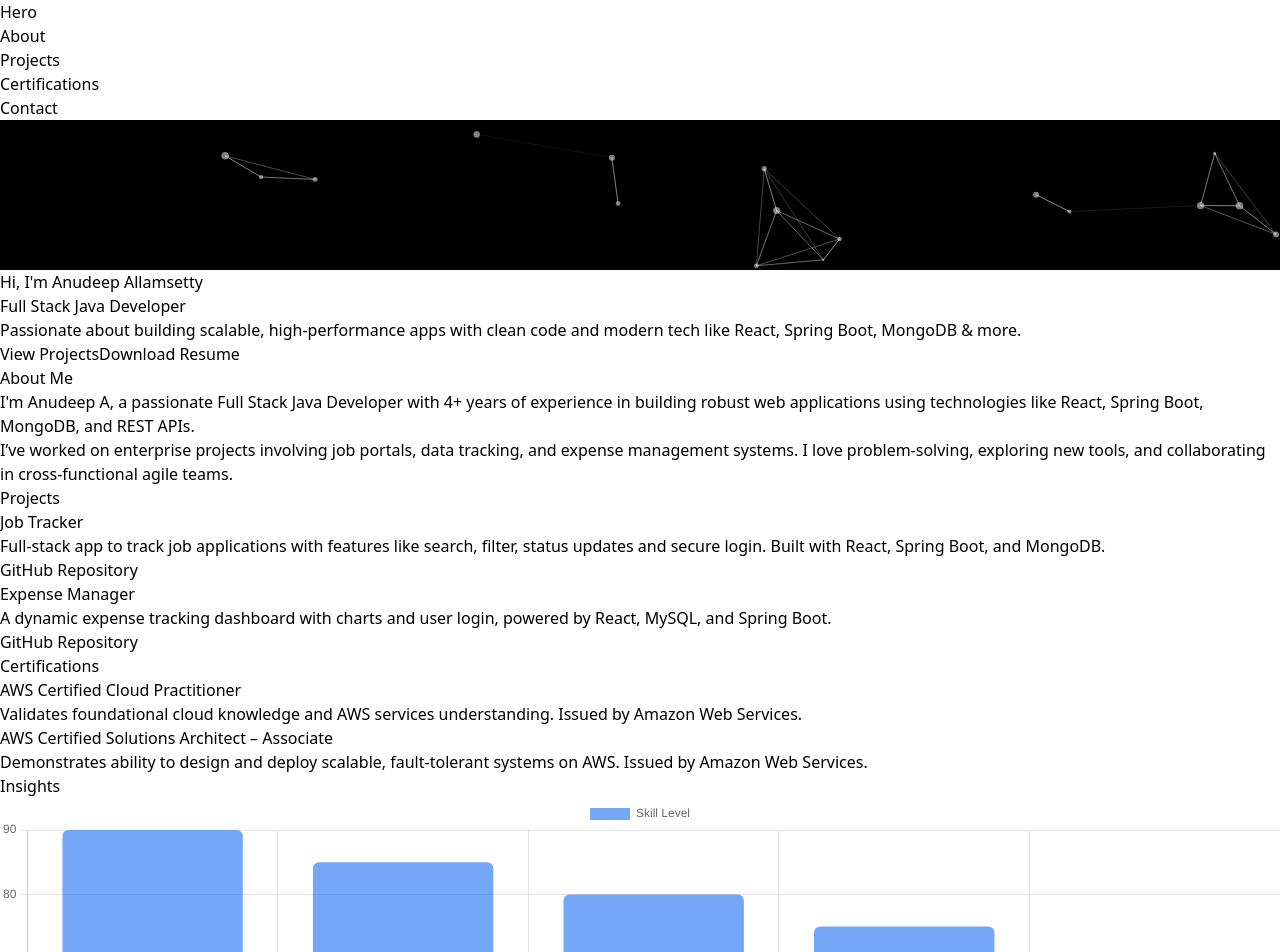
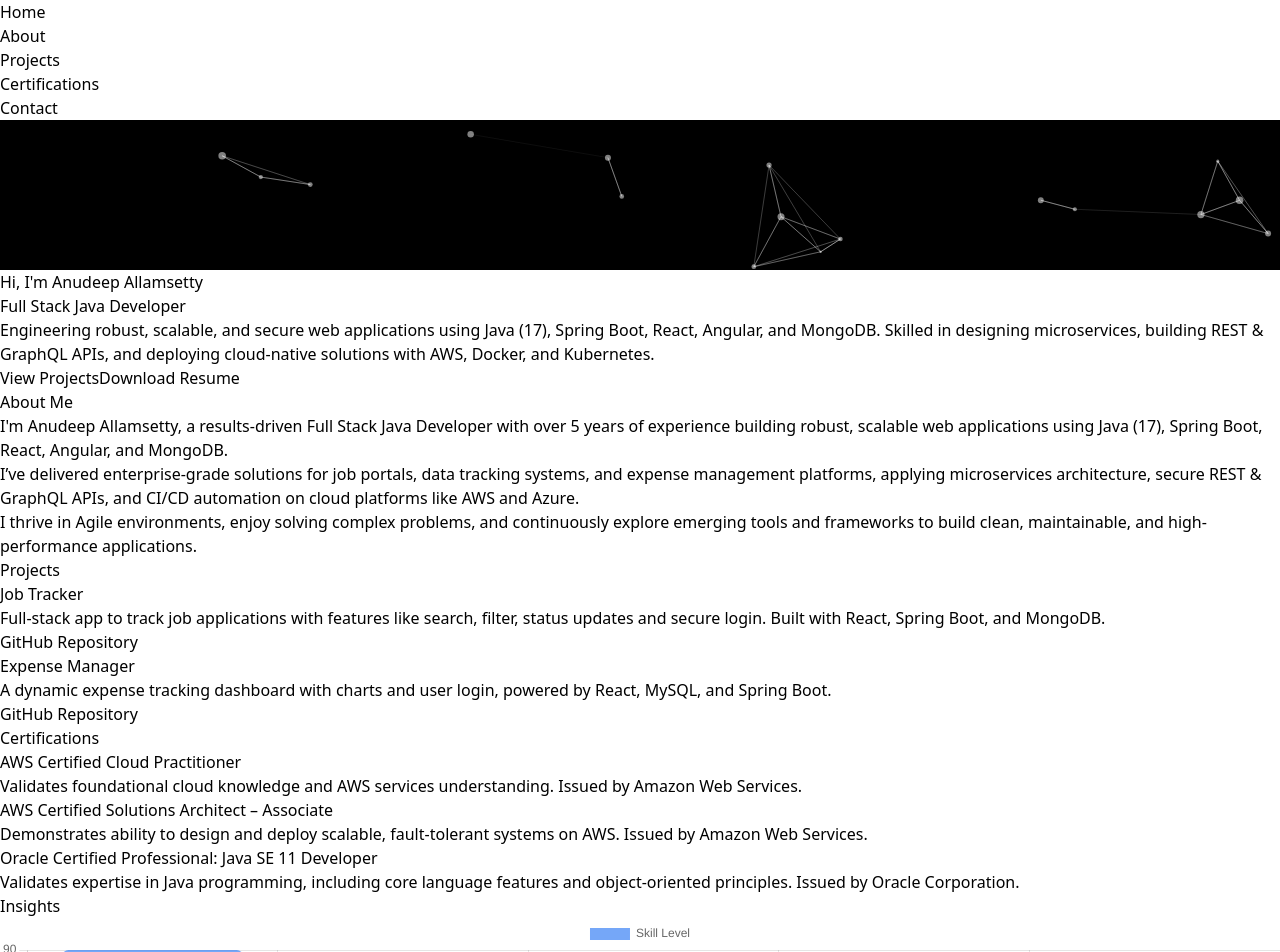
Before and after one commit to Anudeep-A-Java/portfolio, a React (Vite) app: page / in a window 1280 px wide. Shown: the top 952 px of the page. Built offline with nearby package versions, Linux system fonts and the light colour scheme.

Commit message:
made changes to the contect and resume

```diff
--- a/src/App.tsx
+++ b/src/App.tsx
@@ -1,5 +1,5 @@
 import Navbar from "./components/Navbar";
-import Hero from "./components/Hero";
+import Home from "./components/Home";
 import AboutMe from "./components/AboutMe";
 import Projects from "./components/Projects";
 import Certifications from "./components/Certifications";
@@ -11,7 +11,7 @@ const App = () => {
     <>
       <Navbar />
       <div className="bg-black text-white scroll-smooth">
-        <Hero />
+        <Home />
         <AboutMe />
         <Projects />
         <Certifications />
--- a/src/components/AboutMe.tsx
+++ b/src/components/AboutMe.tsx
@@ -12,14 +12,14 @@ const AboutMe = () => {
       >
         <h2 className="text-3xl md:text-4xl font-bold mb-6">About Me</h2>
         <p className="text-lg text-gray-300">
-          I'm Anudeep A, a passionate Full Stack Java Developer with 4+ years of
-          experience in building robust web applications using technologies like
-          React, Spring Boot, MongoDB, and REST APIs.
+          I'm Anudeep Allamsetty, a results-driven Full Stack Java Developer with over 5 years of experience building robust, scalable web applications using Java (17), Spring Boot, React, Angular, and MongoDB.
         </p>
         <p className="mt-6 text-lg text-gray-300">
-          I’ve worked on enterprise projects involving job portals, data tracking,
-          and expense management systems. I love problem-solving, exploring new
-          tools, and collaborating in cross-functional agile teams.
+          I’ve delivered enterprise-grade solutions for job portals, data tracking systems, and expense management platforms, applying microservices architecture, secure REST & GraphQL APIs, and CI/CD automation on cloud platforms like AWS and Azure.
+
+        </p>
+        <p className="mt-6 text-lg text-gray-300">
+          I thrive in Agile environments, enjoy solving complex problems, and continuously explore emerging tools and frameworks to build clean, maintainable, and high-performance applications.
         </p>
       </motion.div>
     </section>
--- a/src/components/Certifications.tsx
+++ b/src/components/Certifications.tsx
@@ -34,6 +34,16 @@ const Certifications = () => {
               Issued by Amazon Web Services.
             </p>
           </div>
+          {/* Oracle Certified Java Programmer */}
+          <div className="bg-gray-800 border border-red-400 rounded-lg p-6 hover:shadow-red-400 hover-float transition duration-300">
+            <h3 className="text-xl font-semibold mb-2 text-red-300">
+            Oracle Certified Professional: Java SE 11 Developer
+            </h3>
+            <p className="text-gray-300 text-sm">
+              Validates expertise in Java programming, including core language features and object-oriented principles.
+              Issued by Oracle Corporation.
+            </p>
+          </div>
         </div>
       </motion.div>
     </section>
--- a/src/components/Contact.tsx
+++ b/src/components/Contact.tsx
@@ -15,18 +15,18 @@ const Contact = () => {
       >
         <h2 className="text-4xl font-bold mb-8 text-blue-400">Contact Me</h2>
         <p className="mb-10 text-lg">
-          I'm open to collaboration, freelance opportunities, or just connecting with other developers.
+          I'm actively seeking full-time Java/Full Stack roles where I can contribute to impactful products. Reach out for opportunities, tech collaboration, or just to connect!
         </p>
 
         <div className="flex flex-col md:flex-row items-center justify-center gap-4">
           <a
-            href="mailto:anudeepallamsetty6@gmail.com"
+            href="mailto:anudeepallamsetty4@gmail.com"
             className="bg-blue-600 hover:bg-blue-700 py-3 px-6 rounded-lg text-white font-semibold transition hover-float"
           >
             Email Me
           </a>
           <a
-            href="https://www.linkedin.com/in/anudeep-allamsetty/"
+            href="https://www.linkedin.com/in/anudeep-allamsetty-5137a1162/"
             target="_blank"
             rel="noopener noreferrer"
             className="border border-blue-500 text-blue-500 hover:bg-blue-500 hover:text-white py-3 px-6 rounded-lg font-semibold transition hover-float"
@@ -42,10 +42,10 @@ const Contact = () => {
             GitHub
           </a>
           <a
-            href="tel:9133030987"
+            href="tel:(913)298-0164"
             className="border border-green-500 text-green-400 hover:bg-green-600 hover:text-white py-3 px-6 rounded-lg font-semibold transition hover-float"
           >
-            Call: 9133030987
+            Call: (913)298-0164
           </a>
         </div>
       </motion.div>
--- a/src/components/Hero.tsx
+++ b/src/components/Home.tsx
@@ -1,10 +1,10 @@
 import ParticlesBackground from "./ParticlesBackground";
 import { motion } from "framer-motion";
 
-const Hero = () => {
-  console.log("Hero component is rendering ✅");
+const Home = () => {
+  console.log("Home component is rendering ✅");
   return (
-    <section id="hero" className="relative min-h-screen flex flex-col items-center justify-center text-center px-4 text-white overflow-hidden bg-transparent">
+    <section id="Home" className="relative min-h-screen flex flex-col items-center justify-center text-center px-4 text-white overflow-hidden bg-transparent">
     <ParticlesBackground />
 
       <motion.div
@@ -23,8 +23,9 @@ const Hero = () => {
         </h2>
 
         <p className="text-lg md:text-xl mb-6 max-w-2xl mx-auto leading-relaxed text-gray-300">
-          Passionate about building scalable, high-performance apps with clean
-          code and modern tech like React, Spring Boot, MongoDB & more.
+          Engineering robust, scalable, and secure web applications using Java (17), Spring Boot, React, Angular, and MongoDB.
+          Skilled in designing microservices, building REST & GraphQL APIs, and deploying cloud-native solutions with AWS,
+          Docker, and Kubernetes.
         </p>
 
         <div className="flex flex-col sm:flex-row gap-4 mt-4 justify-center">
@@ -49,4 +50,4 @@ const Hero = () => {
   );
 };
 
-export default Hero;
+export default Home;
--- a/src/components/Navbar.tsx
+++ b/src/components/Navbar.tsx
@@ -1,9 +1,9 @@
 import { useState, useEffect } from "react";
 
-const sections = ["hero", "about", "projects", "certifications", "contact"];
+const sections = ["Home", "about", "projects", "certifications", "contact"];
 
 const Navbar = () => {
-  const [active, setActive] = useState("hero");
+  const [active, setActive] = useState("Home");
 
   useEffect(() => {
     const handleScroll = () => {
--- a/src/components/Projects.tsx
+++ b/src/components/Projects.tsx
@@ -21,7 +21,7 @@ const Projects = () => {
               Built with React, Spring Boot, and MongoDB.
             </p>
             <a
-              href="https://github.com/Anudeep-A-Java/job-tracker"
+              href="https://github.com/Anudeep-A-Java/job-tracker-project"
               target="_blank"
               rel="noopener noreferrer"
               className="text-sm inline-block bg-blue-600 hover:bg-blue-700 text-white py-2 px-4 rounded transition"
```
Also changed, not shown: 1 other file (tests, documents, lock files or other folders).
